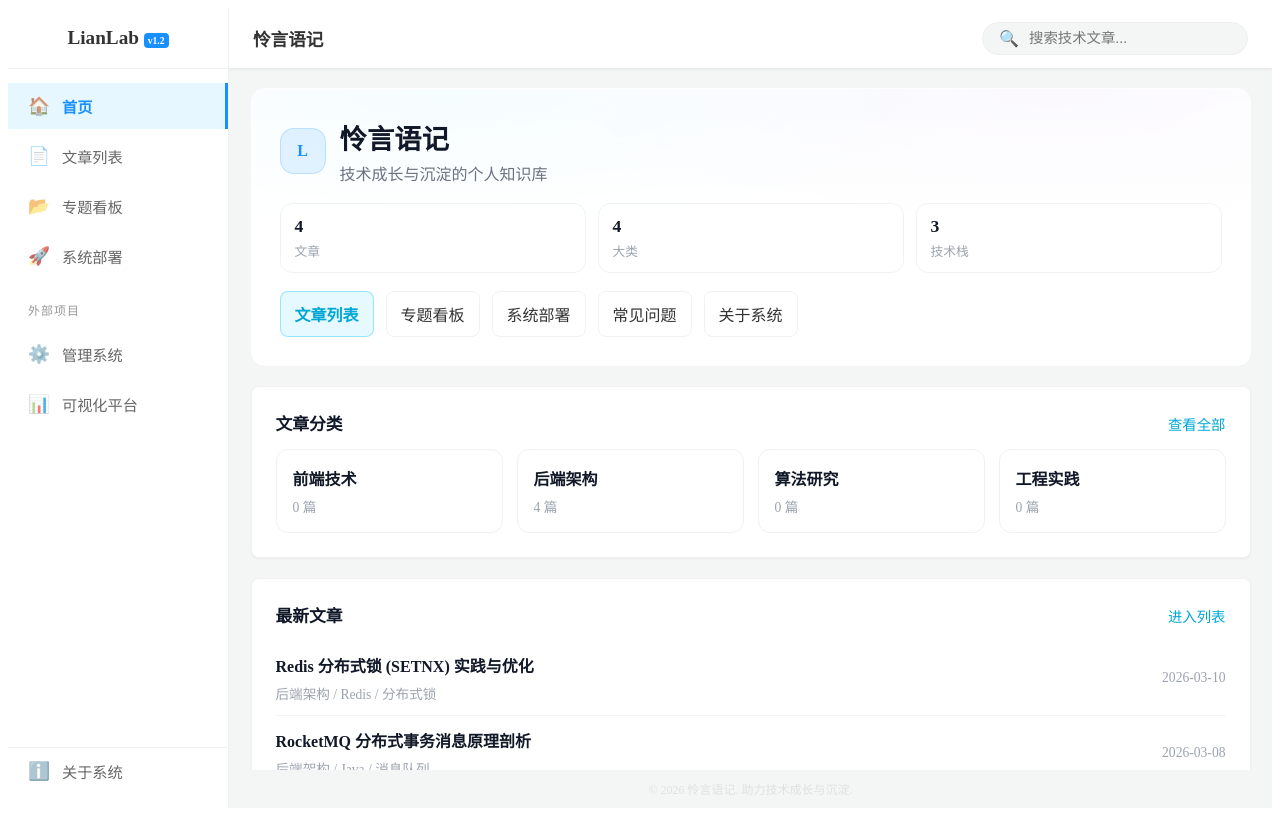
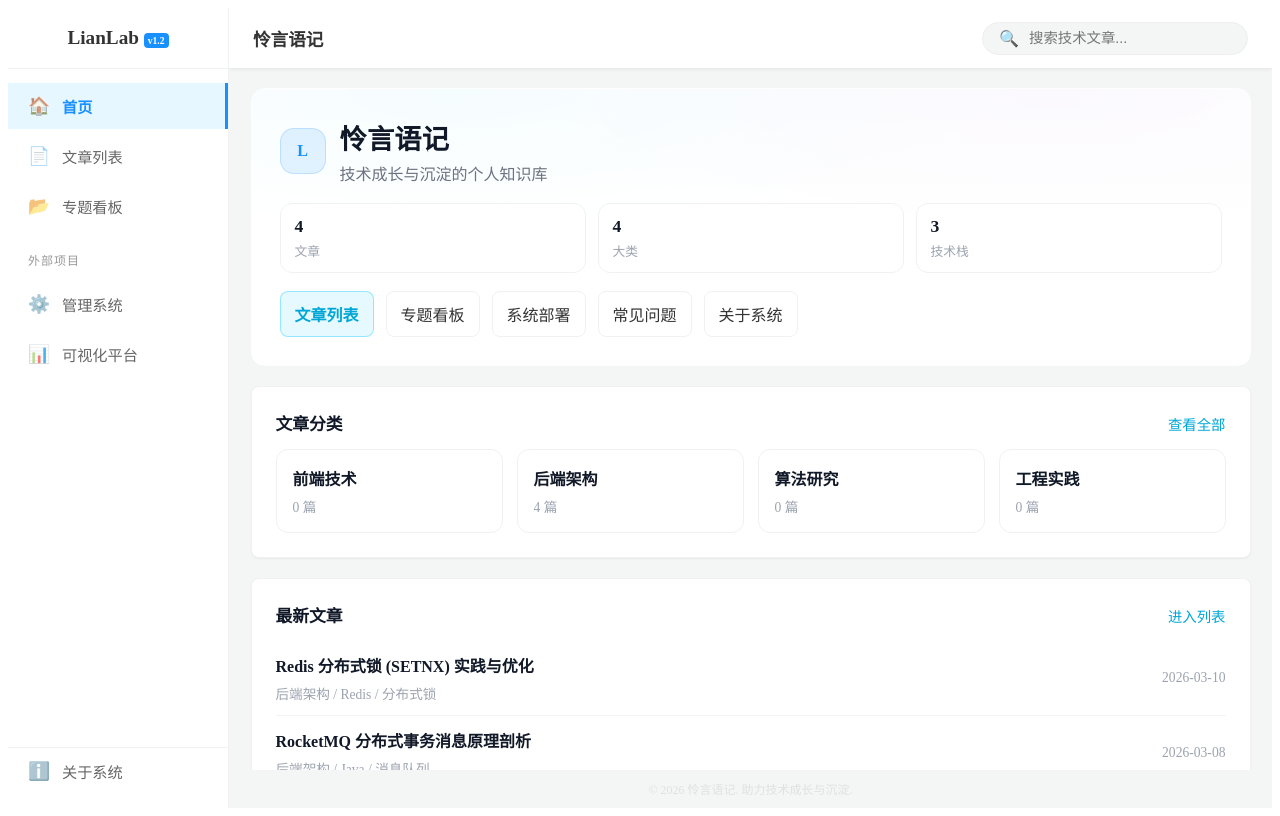
Before and after one commit to TheBoe1/blog-New, a Vue app: page /index/ in a window 1280 px wide. Built offline with nearby package versions, Linux system fonts and the light colour scheme.

Commit message:
final repir

```diff
--- a/views/AppRoot.vue
+++ b/views/AppRoot.vue
@@ -17,10 +17,6 @@
         <router-link to="/projects" class="menu-item">
           <span class="icon">📂</span>
           <span class="label">专题看板</span>
-        </router-link>
-        <router-link to="/deploy" class="menu-item">
-          <span class="icon">🚀</span>
-          <span class="label">系统部署</span>
         </router-link>
 
         <div class="menu-divider">外部项目</div>
```
